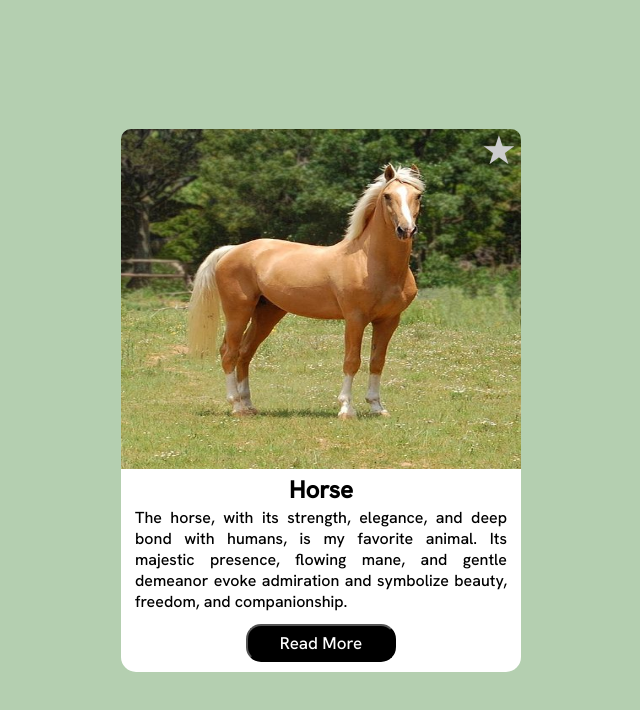
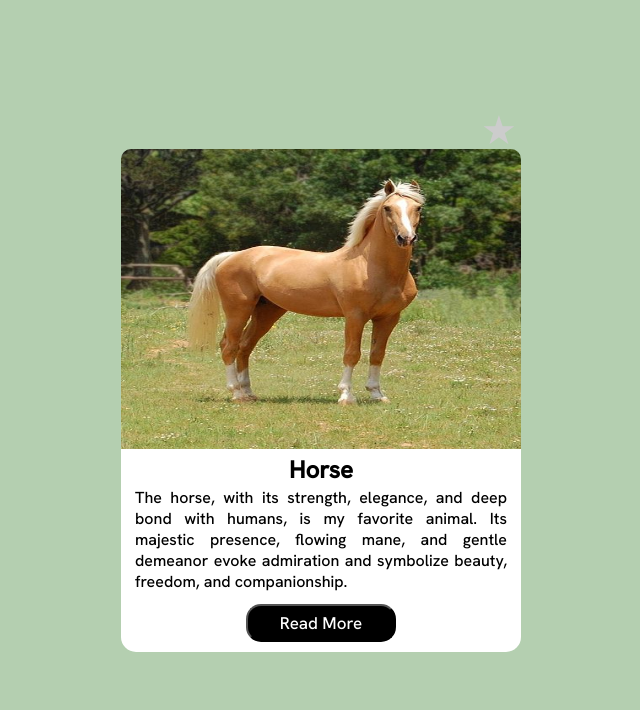
Before and after one commit to millamzy/animal-card, a plain HTML site: page index.html in a window 1280 px wide. Shown: the whole page, without its empty margins (319-959 px from the left). Drawn offline with Linux system fonts and the light colour scheme.

Commit message:
correction

```diff
--- a/style.css
+++ b/style.css
@@ -32,7 +32,7 @@ body{
 
     .card-img img{
         width: 100%;
-        height: 340px;
+        height: 300px;
         border-radius: 10px 10px 0px 0px;
     }
 
```
